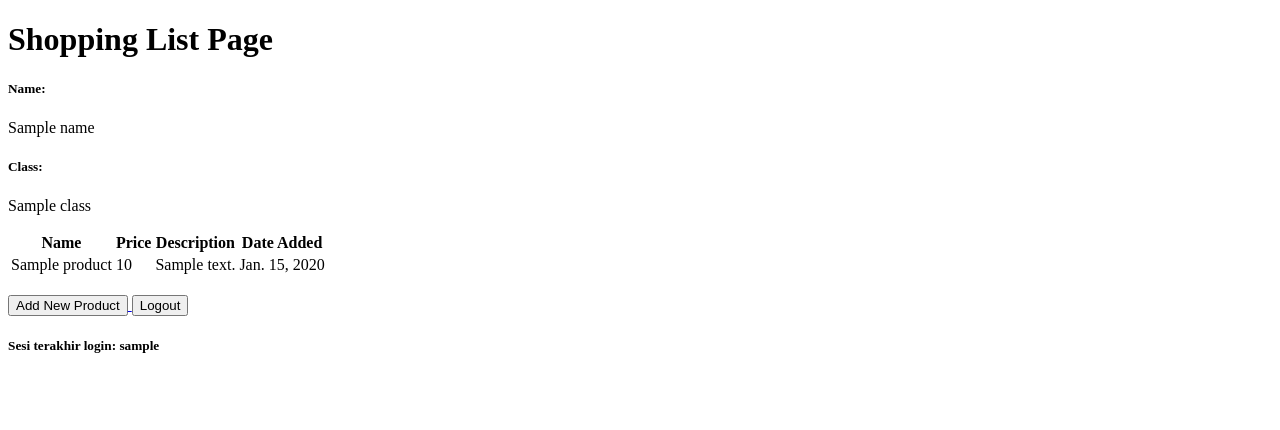
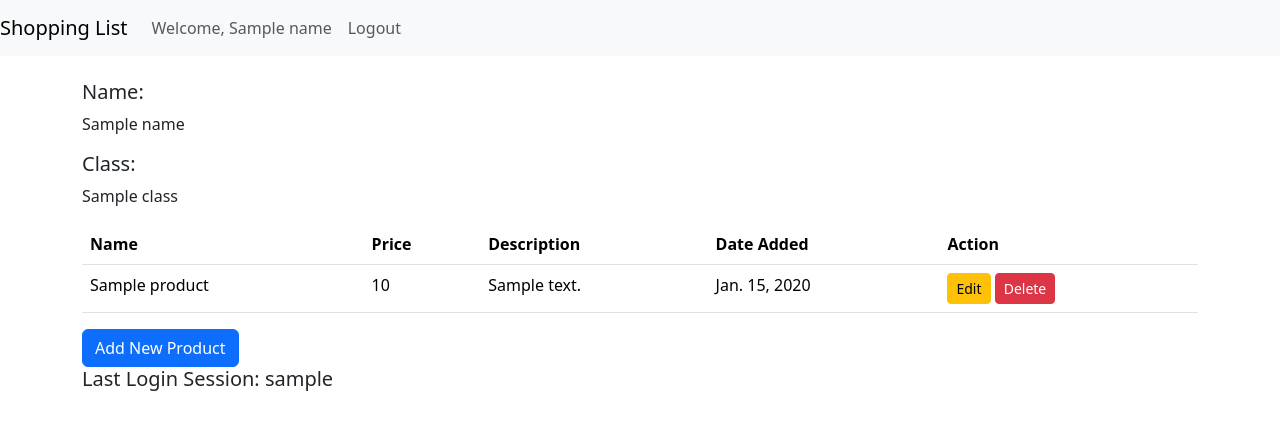
Before and after one commit to Thifaalinno/shopping-list, a Django app: template main/templates/main.html in a window 1280 px wide. Shown: the top 430 px of the page. Run offline with Django 4.2, Linux system fonts and the light colour scheme; tables that the repository leaves empty hold one stand-in row (values such as "Sample post"); the template is opened without the code that fills it: values that come from a table or form of the project are taken from there, most other values are stand-ins (such as "Sample title", 1, 10 or a date in 2020).

Commit message:
menyelesaikan tutorial 4

```diff
--- a/main/templates/main.html
+++ b/main/templates/main.html
@@ -1,47 +1,66 @@
 {% extends 'base.html' %}
 
 {% block content %}
-    <h1>Shopping List Page</h1>
+    <!-- Navigation Bar -->
+    <nav class="navbar navbar-expand-lg navbar-light bg-light">
+        <a class="navbar-brand" href="#">Shopping List</a>
+        <button class="navbar-toggler" type="button" data-toggle="collapse" data-target="#navbarNav" aria-controls="navbarNav" aria-expanded="false" aria-label="Toggle navigation">
+            <span class="navbar-toggler-icon"></span>
+        </button>
+        <div class="collapse navbar-collapse" id="navbarNav">
+            <ul class="navbar-nav ml-auto">
+                <li class="nav-item">
+                    <a class="nav-link" href="#"><i class="fas fa-user"></i> Welcome, {{ name }}</a>
+                </li>
+                <li class="nav-item">
+                    <a class="nav-link" href="{% url 'main:logout' %}"><i class="fas fa-sign-out-alt"></i> Logout</a>
+                </li>
+            </ul>
+        </div>
+    </nav>
 
+    <!-- Content -->
+    <div class="container mt-4">
         <h5>Name:</h5>
-    <p>{{name}}</p>
+        <p>{{ name }}</p>
 
         <h5>Class:</h5>
-    <p>{{class}}</p>
+        <p>{{ class }}</p>
 
-    <table>
+        <table class="table">
+            <thead>
                 <tr>
                     <th>Name</th>
                     <th>Price</th>
                     <th>Description</th>
                     <th>Date Added</th>
+                    <th>Action</th>
                 </tr>
-
-        {% comment %} Berikut cara memperlihatkan data produk di bawah baris ini {% endcomment %}
-
+            </thead>
+            <tbody>
                 {% for product in products %}
                     <tr>
-                <td>{{product.name}}</td>
-                <td>{{product.price}}</td>
-                <td>{{product.description}}</td>
-                <td>{{product.date_added}}</td>
+                        <td>{{ product.name }}</td>
+                        <td>{{ product.price }}</td>
+                        <td>{{ product.description }}</td>
+                        <td>{{ product.date_added }}</td>
+                        <td>
+                            <a href="{% url 'main:edit_product' product.pk %}" class="btn btn-sm btn-warning">
+                                Edit
+                            </a>
+                            <a href="{% url 'main:delete_product' product.pk %}" class="btn btn-sm btn-danger">
+                                Delete
+                            </a>
+                        </td>
                     </tr>
                 {% endfor %}
+            </tbody>
         </table>
 
+        <a href="{% url 'main:create_product' %}" class="btn btn-primary">
+            Add New Product
+        </a>
 
-    <br />
-
-
-    <a href="{% url 'main:create_product' %}">
-        <button>
-            Add New Product
-        </button>
-    <a href="{% url 'main:logout' %}">
-        <button>
-            Logout
-        </button>
-    </a>
-    <h5>Sesi terakhir login: {{ last_login }}</h5>
-
+        <h5>Last Login Session: {{ last_login }}</h5>
+    </div>
 {% endblock content %}
--- a/main/urls.py
+++ b/main/urls.py
@@ -1,6 +1,6 @@
 from django.urls import path
 from main.views import show_main, create_product, show_xml, show_json, show_xml_by_id, show_json_by_id
-from main.views import register, login_user, logout_user
+from main.views import register, login_user, logout_user, edit_product, delete_product
 
 app_name = 'main'
 
@@ -14,4 +14,6 @@ urlpatterns = [
     path('register/', register, name='register'),
     path('login/', login_user, name='login'),
     path('logout/', logout_user, name='logout'),
+    path('edit-product/<int:id>', edit_product, name='edit_product'),
+    path('delete/<int:id>', delete_product, name='delete_product'),
 ]
--- a/templates/base.html
+++ b/templates/base.html
@@ -2,13 +2,14 @@
 <!DOCTYPE html>
 <html lang="en">
     <head>
-        <meta charset="UTF-8" />
-        <meta
-            name="viewport"
-            content="width=device-width, initial-scale=1.0"
-        />
         {% block meta %}
+            <meta charset="UTF-8" />
+            <meta name="viewport" content="width=device-width, initial-scale=1">
         {% endblock meta %}
+        <link href="https://cdn.jsdelivr.net/npm/bootstrap@5.3.2/dist/css/bootstrap.min.css" rel="stylesheet" integrity="sha384-T3c6CoIi6uLrA9TneNEoa7RxnatzjcDSCmG1MXxSR1GAsXEV/Dwwykc2MPK8M2HN" crossorigin="anonymous">
+        <script src="https://code.jquery.com/jquery-3.6.0.min.js" integrity="sha384-KyZXEAg3QhqLMpG8r+J4jsl5c9zdLKaUk5Ae5f5b1bw6AUn5f5v8FZJoMxm6f5cH1" crossorigin="anonymous"></script>
+        <script src="https://cdn.jsdelivr.net/npm/@popperjs/core@2.11.8/dist/umd/popper.min.js" integrity="sha384-I7E8VVD/ismYTF4hNIPjVp/Zjvgyol6VFvRkX/vR+Vc4jQkC+hVqc2pM8ODewa9r" crossorigin="anonymous"></script>
+        <script src="https://cdn.jsdelivr.net/npm/bootstrap@5.3.2/dist/js/bootstrap.min.js" integrity="sha384-BBtl+eGJRgqQAUMxJ7pMwbEyER4l1g+O15P+16Ep7Q9Q+zqX6gSbd85u4mG4QzX+" crossorigin="anonymous"></script>
     </head>
 
     <body>
```
Also changed, not shown: main/templates/edit_product.html (added, +22 -0 lines), main/views.py (+23 -0 lines). Lines whose indentation alone changed are shown as unchanged.
